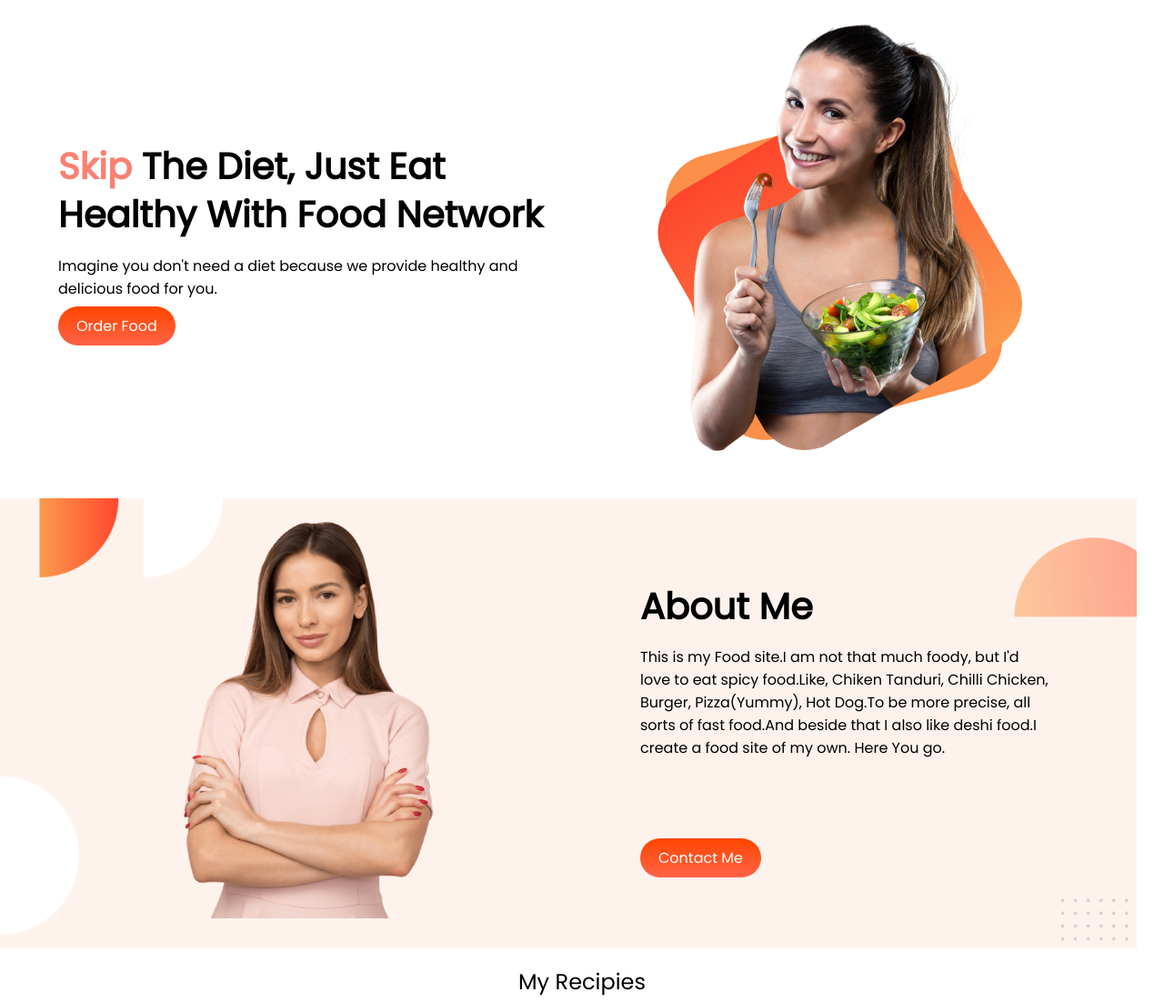
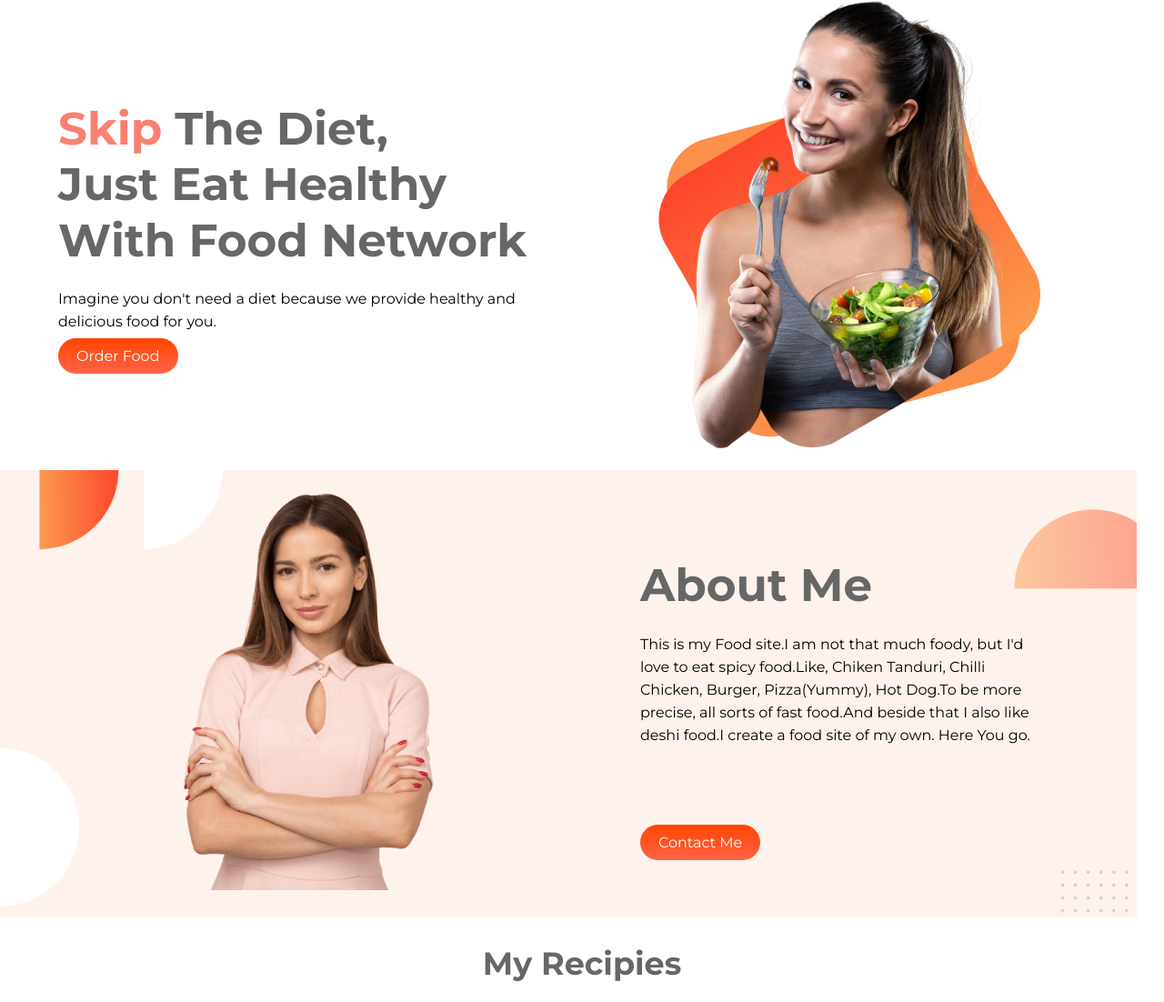
Before and after one commit to Mozaddidbabar/food-network, a plain HTML site: page index.html in a window 1280 px wide. Shown: the part 10-1112 px from the top of the page at 91% size. Drawn offline with Linux system fonts and the light colour scheme.

Commit message:
revision

```diff
--- a/index.html
+++ b/index.html
@@ -8,15 +8,17 @@
     <title>Food Network</title>
     <link rel="preconnect" href="https://fonts.googleapis.com">
     <link rel="preconnect" href="https://fonts.gstatic.com" crossorigin>
-    <link href="https://fonts.googleapis.com/css2?family=Poppins&display=swap" rel="stylesheet">
+    <link href="https://fonts.googleapis.com/css2?family=Montserrat:ital,wght@0,100;0,400;0,700;1,700&display=swap"
+        rel="stylesheet">
     <link rel="stylesheet" href="style.css">
 </head>
 
 <body>
     <section class="flexible-container">
-        <div style="padding-top: 150px;" class="half-width">
-            <h1><span class="orange-color">Skip</span> The Diet, Just Eat</h1>
-            <h1>Healthy With Food Network</h1>
+        <div style="padding-top: 100px;" class="half-width">
+            <h1><span class="orange-color">Skip</span> The Diet,</h1>
+            <h1>Just Eat Healthy</h1>
+            <h1>With Food Network</h1>
             <p>Imagine you don't need a diet because we provide healthy and delicious food for you.</p>
             <a class="order-btn" target="_blank" href="https://github.com/Mozaddidbabar">Order Food</a>
         </div>
@@ -30,7 +32,7 @@
         </div>
         <div class="half-width-2">
             <h1>About Me</h1>
-            <p style="padding-bottom: 80px;">This is my Food site.I am not that much foody, but I'd love to eat spicy
+            <p>This is my Food site.I am not that much foody, but I'd love to eat spicy
                 food.Like, Chiken Tanduri,
                 Chilli Chicken, Burger, Pizza(Yummy), Hot Dog.To be more precise, all sorts of fast food.And beside that
                 I also like deshi food.I create a food
@@ -40,7 +42,7 @@
     </section>
     <section>
         <div class="recipy-div">
-            <h2> <b>My Recipies</b></h2>
+            <h2> My Recipies</h2>
             <p>Food Network became very popular food delivery website nowadays.So You can
                 order
                 food at anytime & wherever
--- a/style.css
+++ b/style.css
@@ -1,10 +1,14 @@
 body{
-    font-family: 'Poppins', sans-serif;
     margin: 0;
+    font-family: 'Montserrat', sans-serif;
 }
 h1{
-    font-size: 40px;
+    font-size: 50px;
     line-height: 20px;
+    color: #676767;
+}
+p{
+    line-height: 25px;
 }
 .flexible-container{
     display: flex;
@@ -18,7 +22,6 @@ h1{
 }
 .half-width{
     width: 50%;
-    padding: 2%;
     padding-left: 5%;
 }
 .half-width img{
@@ -43,17 +46,20 @@ h1{
 }
 .half-width-2 p{
     padding-right: 100px;
+    padding-bottom: 80px;
 }
 .half-width-2 img{
     width: 50%;
     padding-left: 25%;
 }
-b{
-    font-weight: lighter;
-}
 .recipy-div{
     text-align: center;
     padding: 0 400px;
+}
+.recipy-div h2{
+    font-size: 35px;
+    color: #676767;
+    font-weight: 700;
 }
 .recipies{
     padding-left: 5%;
@@ -61,14 +67,17 @@ b{
 .recipies div{
     width: 200px;
     height: 300px;
-    box-shadow: 5px 7px 40px gray;
+    box-shadow: 5px 7px 20px gray;
     padding: 60px;
     margin: 20px;
     border-radius: 20px;
 }
+.recipy-div h2{
+    font-weight: bolder;
+}
 #first{
     padding: 20px;
-    height: 350px;
+    height: 370px;
     width: 300px;
 }
 .recipies div img{
@@ -84,7 +93,7 @@ b{
 #one-box{
     width: 80%;
     height: 30%;
-    box-shadow: 5px 7px 40px gray;
+    box-shadow: 5px 7px 30px gray;
     padding: 40px;
     border-radius: 20px;
 }
```
